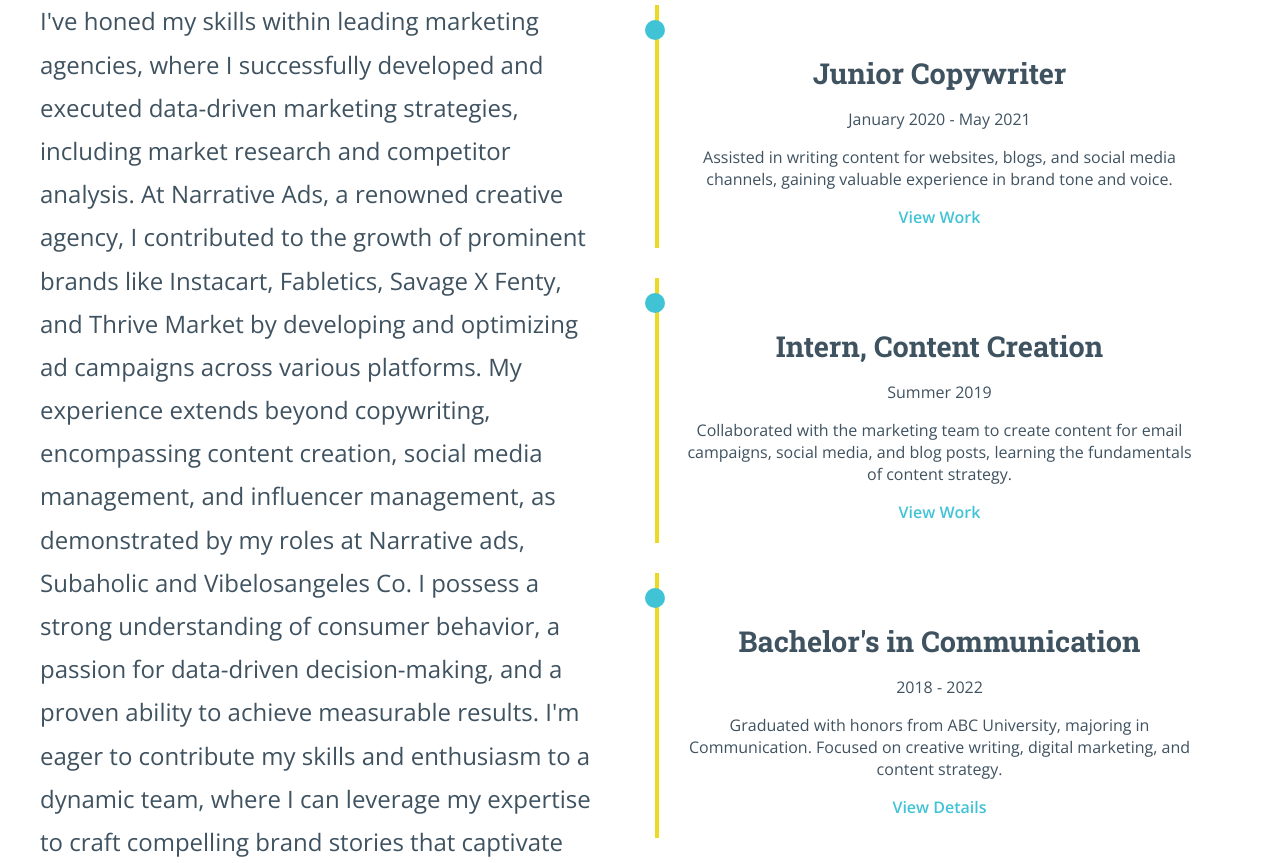
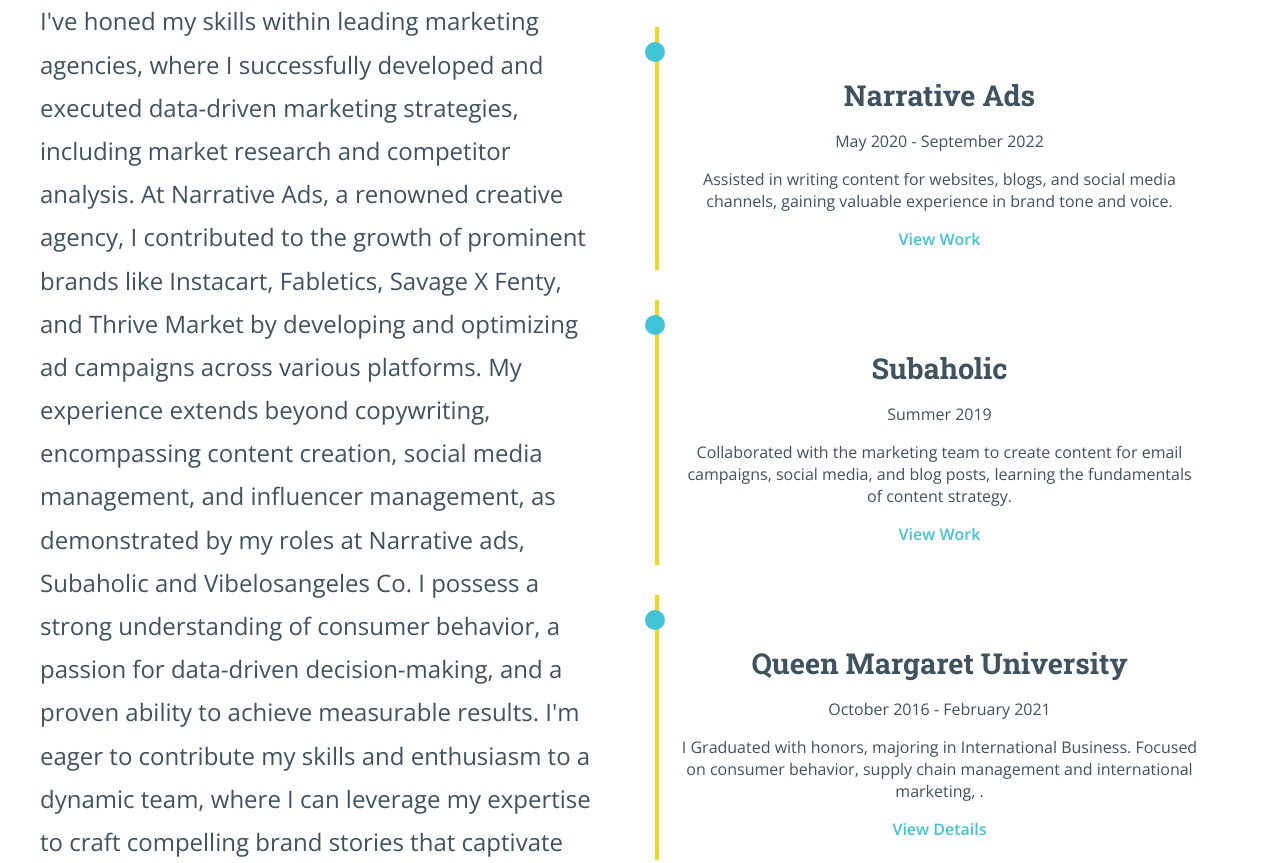
Before and after one commit to juli-1998/juli-1998.github.io, a plain HTML site: page index.html in a window 1280 px wide. Shown: the part 1112-1975 px from the top of the page. Drawn offline with nearby package versions, Linux system fonts and the light colour scheme.

Commit message:
Update index.html

```diff
--- a/index.html
+++ b/index.html
@@ -39,7 +39,7 @@
                     <div class="timeline-content">
                         <h3>University Of New Haven</h3>
                         <p class="timeline-date">August 2023 - December 2024</p>
-                        <p>For the last year and a half I have been pursuing my Masters in Business Analytics with concentration in Marketing Analytics at University of New Haven, New Haven, CT.</p>
+                        <p>For the last year and a half I have been pursuing my Masters in Business Analytics with concentration in Marketing Analytics at University of New Haven, New Haven, CT. Some of my coursework include: </p>
                         <!-- <a href="#" class="timeline-link">View Work</a> -->
                     </div>
                 </div>
@@ -57,8 +57,8 @@
                 <div class="timeline-item">
                     <div class="timeline-icon"></div>
                     <div class="timeline-content">
-                        <h3>Junior Copywriter</h3>
-                        <p class="timeline-date">January 2020 - May 2021</p>
+                        <h3>Narrative Ads</h3>
+                        <p class="timeline-date">May 2020 - September 2022</p>
                         <p>Assisted in writing content for websites, blogs, and social media channels, gaining valuable experience in brand tone and voice.</p>
                         <a href="#" class="timeline-link">View Work</a>
                     </div>
@@ -67,7 +67,7 @@
                 <div class="timeline-item">
                     <div class="timeline-icon"></div>
                     <div class="timeline-content">
-                        <h3>Intern, Content Creation</h3>
+                        <h3>Subaholic</h3>
                         <p class="timeline-date">Summer 2019</p>
                         <p>Collaborated with the marketing team to create content for email campaigns, social media, and blog posts, learning the fundamentals of content strategy.</p>
                         <a href="#" class="timeline-link">View Work</a>
@@ -77,9 +77,9 @@
                 <div class="timeline-item">
                     <div class="timeline-icon"></div>
                     <div class="timeline-content">
-                        <h3>Bachelor's in Communication</h3>
-                        <p class="timeline-date">2018 - 2022</p>
-                        <p>Graduated with honors from ABC University, majoring in Communication. Focused on creative writing, digital marketing, and content strategy.</p>
+                        <h3>Queen Margaret University</h3>
+                        <p class="timeline-date"> October 2016 - February 2021</p>
+                        <p>I Graduated with honors, majoring in International Business. Focused on consumer behavior, supply chain management and international marketing, .</p>
                         <a href="#" class="timeline-link">View Details</a>
                     </div>
                 </div>
```
